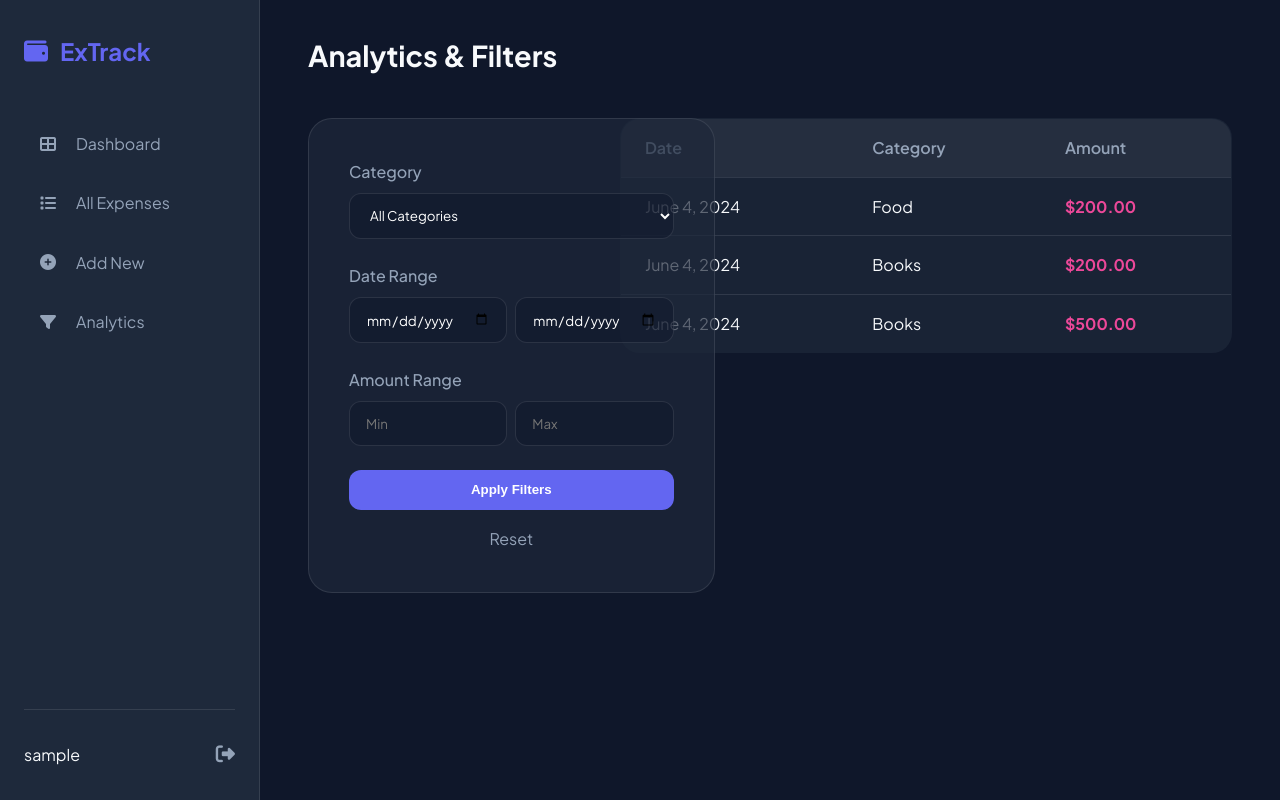
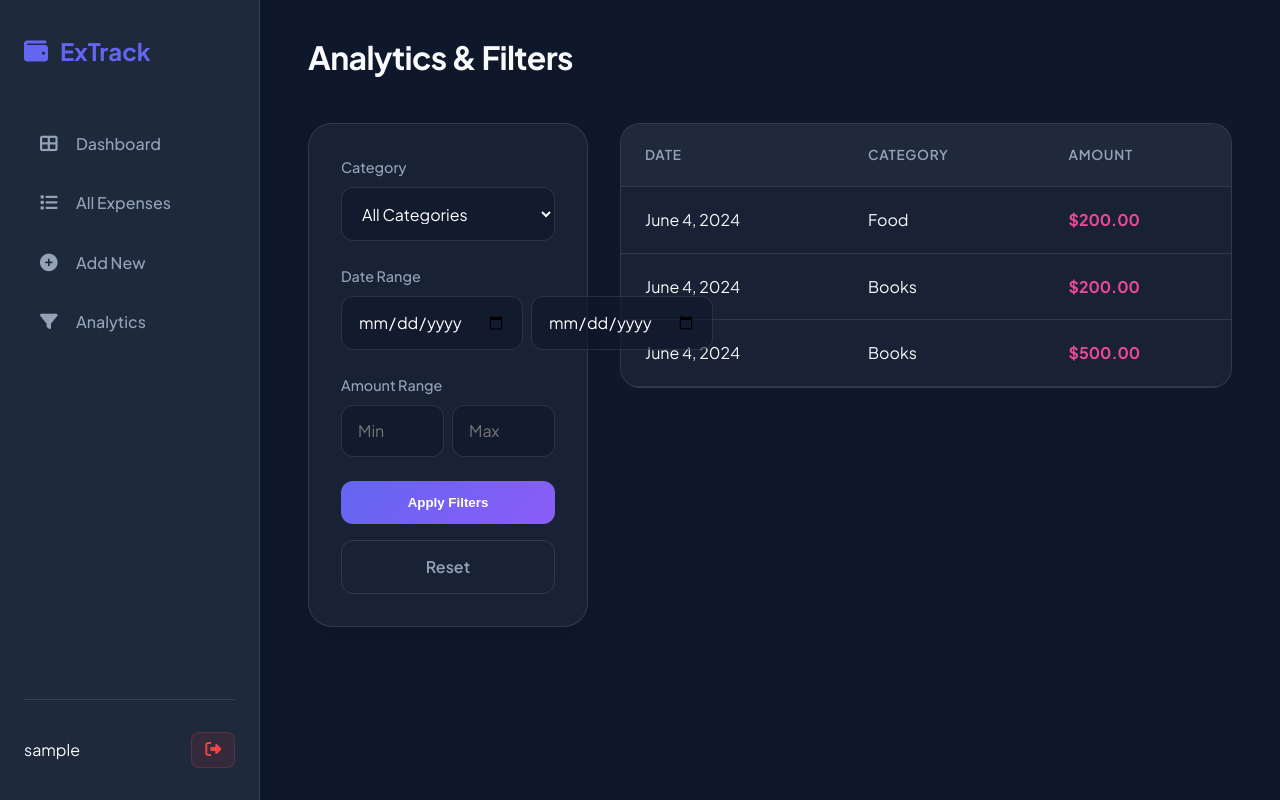
Before and after one commit to sujeetmadihalli/ExpenseTracker, a Django app: page /app/filter/ in a window 1280 px wide. Run offline with Django 3.2, Linux system fonts and the light colour scheme; the visitor is signed in with stand-in values (Sample User, id 1); data comes from the database, SQL or seed files in the repository.

Commit message:
feat: Mobile-first responsive UI overhaul and interactive styling

```diff
--- a/expenses/static/expenses/css/styles.css
+++ b/expenses/static/expenses/css/styles.css
@@ -1,3 +1,4 @@
+/* Base and Reset */
 :root {
     --primary: #6366f1;
     --primary-hover: #4f46e5;
@@ -9,265 +10,107 @@
     --text-dim: #94a3b8;
     --accent: #ec4899;
 }
+* { box-sizing: border-box; margin: 0; padding: 0; }
+body { font-family: 'Plus Jakarta Sans', sans-serif; background-color: var(--bg-dark); color: var(--text-main); line-height: 1.6; overflow-x: hidden; }
 
-* {
-    box-sizing: border-box;
-    margin: 0;
-    padding: 0;
+/* Animations */
+.fade-in { animation: fadeIn 0.4s ease-out forwards; }
+@keyframes fadeIn { from { opacity: 0; transform: translateY(10px); } to { opacity: 1; transform: translateY(0); } }
+
+/* App Wrapper */
+.app-wrapper { display: flex; min-height: 100vh; position: relative; }
+
+/* Mobile Header */
+.mobile-header { display: none; padding: 1.25rem 1.5rem; background: var(--sidebar-bg); border-bottom: 1px solid var(--glass-border); align-items: center; justify-content: space-between; width: 100%; position: sticky; top: 0; z-index: 50; }
+.hamburger-btn { background: none; border: none; color: var(--text-main); font-size: 1.5rem; cursor: pointer; transition: color 0.3s; }
+.hamburger-btn:hover { color: var(--primary); }
+.logo { display: flex; align-items: center; gap: 0.75rem; font-size: 1.5rem; font-weight: 700; color: var(--primary); }
+
+/* Sidebar Component */
+.sidebar { width: 260px; background-color: var(--sidebar-bg); border-right: 1px solid var(--glass-border); display: flex; flex-direction: column; padding: 2rem 1.5rem; position: fixed; height: 100vh; z-index: 100; transition: transform 0.3s cubic-bezier(0.4, 0, 0.2, 1); }
+.desktop-logo { margin-bottom: 3rem; }
+.sidebar-close-btn { display: none; position: absolute; top: 1.5rem; right: 1.5rem; background: none; border: none; color: var(--text-dim); font-size: 1.5rem; cursor: pointer; }
+.sidebar nav ul { list-style: none; flex-grow: 1; }
+.nav-link { display: flex; align-items: center; gap: 1rem; color: var(--text-dim); text-decoration: none; padding: 0.8rem 1rem; border-radius: 12px; transition: all 0.3s ease; margin-bottom: 0.5rem; font-weight: 500; }
+.nav-link:hover { background: rgba(99, 102, 241, 0.1); color: var(--primary); transform: translateX(5px); }
+.nav-link i { width: 20px; font-size: 1.1rem; }
+
+/* Dark Overlay for Mobile */
+.sidebar-overlay { display: none; position: fixed; inset: 0; background: rgba(15, 23, 42, 0.8); backdrop-filter: blur(4px); z-index: 90; opacity: 0; transition: opacity 0.3s ease; }
+
+/* Main Content */
+.main-content { margin-left: 260px; flex: 1; padding: 2rem 3rem; transition: margin-left 0.3s; min-width: 0; }
+.main-content.full-width { margin-left: 0; }
+.top-bar { margin-bottom: 2.5rem; }
+.top-bar h1 { font-size: 2rem; font-weight: 700; letter-spacing: -0.02em; }
+
+/* Dashboard Cards */
+.stats-grid { display: grid; grid-template-columns: repeat(auto-fit, minmax(240px, 1fr)); gap: 1.5rem; margin-bottom: 2.5rem; }
+.stat-card { background: var(--card-bg); backdrop-filter: blur(12px); border: 1px solid var(--glass-border); padding: 1.5rem; border-radius: 20px; transition: transform 0.3s ease, box-shadow 0.3s ease; }
+.stat-card:hover { transform: translateY(-5px); box-shadow: 0 10px 30px rgba(0,0,0,0.3); }
+.stat-card.primary { background: linear-gradient(135deg, var(--primary), #8b5cf6); border: none; }
+.stat-card h3 { color: var(--text-dim); font-size: 0.85rem; text-transform: uppercase; letter-spacing: 0.05em; margin-bottom: 0.5rem; font-weight: 600; }
+.stat-card.primary h3 { color: rgba(255, 255, 255, 0.8); }
+.stat-value { font-size: 2.5rem; font-weight: 700; }
+
+/* Charts Area */
+.charts-grid { display: grid; grid-template-columns: 1fr 1fr; gap: 1.5rem; }
+.chart-container { background: var(--card-bg); padding: 1.5rem; border-radius: 20px; border: 1px solid var(--glass-border); position: relative; width: 100%; min-height: 300px; }
+.chart-container h3 { margin-bottom: 1.5rem; font-size: 1.1rem; color: var(--text-dim); font-weight: 600; }
+
+/* Responsive Tables */
+.table-responsive { width: 100%; overflow-x: auto; background: var(--card-bg); border-radius: 20px; border: 1px solid var(--glass-border); -webkit-overflow-scrolling: touch; }
+.expense-list { width: 100%; min-width: 600px; border-collapse: collapse; }
+.expense-list th, .expense-list td { padding: 1.25rem 1.5rem; text-align: left; border-bottom: 1px solid var(--glass-border); white-space: nowrap; }
+.expense-list th { background: rgba(255, 255, 255, 0.03); color: var(--text-dim); font-weight: 600; text-transform: uppercase; font-size: 0.85rem; letter-spacing: 0.05em; }
+.amount-cell { font-weight: 700; color: var(--accent); }
+
+/* Forms & Filters */
+.glass-form { background: var(--card-bg); padding: 2rem; border-radius: 24px; border: 1px solid var(--glass-border); width: 100%; box-shadow: 0 10px 30px rgba(0,0,0,0.1); }
+.form-group { margin-bottom: 1.5rem; }
+label { display: block; margin-bottom: 0.5rem; color: var(--text-dim); font-weight: 500; font-size: 0.9rem; }
+input, select { width: 100%; padding: 0.9rem 1rem; background: rgba(15, 23, 42, 0.6); border: 1px solid var(--glass-border); border-radius: 12px; color: white; font-family: inherit; transition: all 0.3s; font-size: 1rem; }
+input:focus, select:focus { outline: none; border-color: var(--primary); box-shadow: 0 0 0 3px rgba(99,102,241,0.2); }
+.btn-primary { background: linear-gradient(135deg, var(--primary), #8b5cf6); color: white; padding: 0.9rem 1.5rem; border: none; border-radius: 12px; font-weight: 600; cursor: pointer; transition: all 0.3s; width: 100%; display: inline-block; text-align: center; }
+.btn-primary:hover { box-shadow: 0 4px 15px rgba(99, 102, 241, 0.5); transform: translateY(-2px); }
+.btn-secondary { background: transparent; color: var(--text-dim); padding: 0.8rem 1.5rem; border: 1px solid var(--glass-border); border-radius: 12px; font-weight: 600; cursor: pointer; transition: all 0.3s; text-decoration: none; text-align: center; display: inline-block; }
+.btn-secondary:hover { background: rgba(255,255,255,0.05); color: white; }
+
+/* User Menu */
+.user-menu { margin-top: auto; padding-top: 2rem; border-top: 1px solid var(--glass-border); }
+.user-info { display: flex; align-items: center; justify-content: space-between; }
+.logout-btn { background: rgba(239, 68, 68, 0.1); border: 1px solid rgba(239, 68, 68, 0.2); border-radius: 8px; color: #ef4444; cursor: pointer; font-size: 1rem; transition: all 0.3s; padding: 0.5rem 0.8rem; }
+.logout-btn:hover { background: #ef4444; color: white; }
+
+/* --- RESPONSIVE MEDIA QUERIES --- */
+@media (max-width: 1024px) {
+    .charts-grid { grid-template-columns: 1fr; }
+    .main-content { padding: 2rem; }
 }
 
-body {
-    font-family: 'Plus Jakarta Sans', sans-serif;
-    background-color: var(--bg-dark);
-    color: var(--text-main);
-    line-height: 1.6;
+@media (max-width: 768px) {
+    .app-wrapper { flex-direction: column; }
+
+    /* Reveal Mobile Header */
+    .mobile-header { display: flex; }
+
+    /* Off-Canvas Sidebar */
+    .sidebar { transform: translateX(-100%); width: 280px; box-shadow: 5px 0 25px rgba(0,0,0,0.5); }
+    .sidebar.active { transform: translateX(0); }
+    .sidebar-close-btn { display: block; }
+    .desktop-logo { display: none; }
+    .sidebar-overlay.active { display: block; opacity: 1; pointer-events: auto; }
+
+    /* Free up Main Content */
+    .main-content { margin-left: 0; padding: 1.5rem 1rem; }
+    .main-content.full-width { padding: 1.5rem 1rem; }
+
+    /* Filters Form Layout */
+    .filter-sidebar { position: static; margin-bottom: 2rem; }
 }
 
-.app-wrapper {
-    display: flex;
-    min-height: 100vh;
+@media (max-width: 480px) {
+    .stats-grid { grid-template-columns: 1fr; }
+    .stat-value { font-size: 2rem; }
+    .glass-form { padding: 1.5rem; }
 }
-
-/* Sidebar Styling */
-.sidebar {
-    width: 260px;
-    background-color: var(--sidebar-bg);
-    border-right: 1px solid var(--glass-border);
-    display: flex;
-    flex-direction: column;
-    padding: 2rem 1.5rem;
-    position: fixed;
-    height: 100vh;
-}
-
-.logo {
-    display: flex;
-    align-items: center;
-    gap: 0.75rem;
-    font-size: 1.5rem;
-    font-weight: 700;
-    color: var(--primary);
-    margin-bottom: 3rem;
-}
-
-.sidebar nav ul {
-    list-style: none;
-}
-
-.nav-link {
-    display: flex;
-    align-items: center;
-    gap: 1rem;
-    color: var(--text-dim);
-    text-decoration: none;
-    padding: 0.8rem 1rem;
-    border-radius: 12px;
-    transition: all 0.3s ease;
-    margin-bottom: 0.5rem;
-}
-
-.nav-link:hover {
-    background: rgba(99, 102, 241, 0.1);
-    color: var(--primary);
-    transform: translateX(5px);
-}
-
-.nav-link i {
-    width: 20px;
-}
-
-/* Main Content area */
-.main-content {
-    margin-left: 260px;
-    flex: 1;
-    padding: 2rem 3rem;
-    transition: margin-left 0.3s;
-}
-
-.main-content.full-width {
-    margin-left: 0;
-}
-
-.top-bar {
-    margin-bottom: 2.5rem;
-}
-
-.top-bar h1 {
-    font-size: 1.8rem;
-    font-weight: 700;
-}
-
-/* Dashboard Cards */
-.stats-grid {
-    display: grid;
-    grid-template-columns: repeat(auto-fit, minmax(240px, 1fr));
-    gap: 1.5rem;
-    margin-bottom: 2.5rem;
-}
-
-.stat-card {
-    background: var(--card-bg);
-    backdrop-filter: blur(12px);
-    border: 1px solid var(--glass-border);
-    padding: 1.5rem;
-    border-radius: 20px;
-    transition: transform 0.3s ease;
-}
-
-.stat-card:hover {
-    transform: translateY(-5px);
-}
-
-.stat-card.primary {
-    background: linear-gradient(135deg, var(--primary), #8b5cf6);
-}
-
-.stat-card h3 {
-    color: var(--text-dim);
-    font-size: 0.9rem;
-    text-transform: uppercase;
-    letter-spacing: 0.05em;
-    margin-bottom: 0.5rem;
-}
-
-.stat-card.primary h3 {
-    color: rgba(255, 255, 255, 0.8);
-}
-
-.stat-value {
-    font-size: 2rem;
-    font-weight: 700;
-}
-
-/* Charts Grid */
-.charts-grid {
-    display: grid;
-    grid-template-columns: 1fr 1fr;
-    gap: 1.5rem;
-}
-
-.chart-container {
-    background: var(--card-bg);
-    padding: 1.5rem;
-    border-radius: 20px;
-    border: 1px solid var(--glass-border);
-}
-
-.chart-container h3 {
-    margin-bottom: 1rem;
-    font-size: 1.1rem;
-    color: var(--text-dim);
-}
-
-/* Tables & Lists */
-.expense-list {
-    background: var(--card-bg);
-    border-radius: 20px;
-    border: 1px solid var(--glass-border);
-    overflow: hidden;
-    width: 100%;
-    border-collapse: collapse;
-}
-
-.expense-list th, .expense-list td {
-    padding: 1rem 1.5rem;
-    text-align: left;
-    border-bottom: 1px solid var(--glass-border);
-}
-
-.expense-list th {
-    background: rgba(255, 255, 255, 0.05);
-    color: var(--text-dim);
-    font-weight: 600;
-}
-
-.amount-cell {
-    font-weight: 700;
-    color: var(--accent);
-}
-
-/* Forms */
-.glass-form {
-    background: var(--card-bg);
-    padding: 2.5rem;
-    border-radius: 24px;
-    border: 1px solid var(--glass-border);
-    max-width: 600px;
-    margin: 0 auto;
-}
-
-.form-group {
-    margin-bottom: 1.5rem;
-}
-
-label {
-    display: block;
-    margin-bottom: 0.5rem;
-    color: var(--text-dim);
-    font-weight: 500;
-}
-
-input, select {
-    width: 100%;
-    padding: 0.8rem 1rem;
-    background: rgba(15, 23, 42, 0.5);
-    border: 1px solid var(--glass-border);
-    border-radius: 12px;
-    color: white;
-    font-family: inherit;
-    transition: border-color 0.3s;
-}
-
-input:focus {
-    outline: none;
-    border-color: var(--primary);
-}
-
-.btn-primary {
-    background: var(--primary);
-    color: white;
-    padding: 0.8rem 1.5rem;
-    border: none;
-    border-radius: 12px;
-    font-weight: 600;
-    cursor: pointer;
-    transition: all 0.3s;
-    width: 100%;
-}
-
-.btn-primary:hover {
-    background: var(--primary-hover);
-    box-shadow: 0 4px 15px rgba(99, 102, 241, 0.4);
-}
-
-/* User Menu */
-.user-menu {
-    margin-top: auto;
-    padding-top: 2rem;
-    border-top: 1px solid var(--glass-border);
-}
-
-.user-info {
-    display: flex;
-    align-items: center;
-    justify-content: space-between;
-}
-
-.logout-btn {
-    background: transparent;
-    border: none;
-    color: var(--text-dim);
-    cursor: pointer;
-    font-size: 1.2rem;
-    transition: color 0.3s;
-}
-
-.logout-btn:hover {
-    color: var(--accent);
-}
-
-@media (max-width: 1024px) {
-    .charts-grid {
-        grid-template-columns: 1fr;
-    }
-}
--- a/expenses/templates/expenses/base.html
+++ b/expenses/templates/expenses/base.html
@@ -3,7 +3,7 @@
 <head>
     <meta charset="UTF-8">
     <meta name="viewport" content="width=device-width, initial-scale=1.0">
-    <title>ExpenseTracker | Personal Finance</title>
+    <title>ExpenseTracker | Premium Finance</title>
     {% load static %}
     <link rel="stylesheet" href="{% static 'expenses/css/styles.css' %}">
     <link href="https://fonts.googleapis.com/css2?family=Plus+Jakarta+Sans:wght@400;500;600;700&display=swap" rel="stylesheet">
@@ -12,12 +12,30 @@
 <body class="dark-theme">
     <div class="app-wrapper">
         {% if user.is_authenticated %}
-        <aside class="sidebar">
+
+        <!-- Mobile Header -->
+        <header class="mobile-header">
             <div class="logo">
                 <i class="fas fa-wallet"></i>
                 <span>ExTrack</span>
             </div>
-            <nav>
+            <button id="sidebarToggle" class="hamburger-btn">
+                <i class="fas fa-bars"></i>
+            </button>
+        </header>
+
+        <!-- Sidebar Overlay (for clicking out) -->
+        <div id="sidebarOverlay" class="sidebar-overlay"></div>
+
+        <aside class="sidebar" id="sidebar">
+            <button id="sidebarClose" class="sidebar-close-btn">
+                <i class="fas fa-times"></i>
+            </button>
+            <div class="logo desktop-logo">
+                <i class="fas fa-wallet"></i>
+                <span>ExTrack</span>
+            </div>
+            <nav class="sidebar-nav">
                 <ul>
                     <li><a href="{% url 'dashboard' %}" class="nav-link"><i class="fas fa-th-large"></i> Dashboard</a></li>
                     <li><a href="{% url 'list_expenses' %}" class="nav-link"><i class="fas fa-list"></i> All Expenses</a></li>
@@ -41,11 +59,29 @@
             <header class="top-bar">
                 <h1>{% block header %}Overview{% endblock %}</h1>
             </header>
-            <section class="content-area">
+            <section class="content-area fade-in">
                 {% block content %}{% endblock %}
             </section>
         </main>
     </div>
+
     <script src="{% static 'expenses/js/scripts.js' %}"></script>
+    <script>
+        document.addEventListener('DOMContentLoaded', () => {
+            const sidebar = document.getElementById('sidebar');
+            const toggle = document.getElementById('sidebarToggle');
+            const closeBtn = document.getElementById('sidebarClose');
+            const overlay = document.getElementById('sidebarOverlay');
+
+            function toggleSidebar() {
+                sidebar.classList.toggle('active');
+                overlay.classList.toggle('active');
+            }
+
+            if (toggle) toggle.addEventListener('click', toggleSidebar);
+            if (closeBtn) closeBtn.addEventListener('click', toggleSidebar);
+            if (overlay) overlay.addEventListener('click', toggleSidebar);
+        });
+    </script>
 </body>
 </html>
--- a/expenses/templates/expenses/filter_expenses.html
+++ b/expenses/templates/expenses/filter_expenses.html
@@ -37,7 +37,7 @@
     </aside>
 
     <div class="results-area">
-        <div class="table-card">
+        <div class="table-responsive">
             <table class="expense-list">
                 <thead>
                     <tr>
--- a/expenses/templates/expenses/list_expenses.html
+++ b/expenses/templates/expenses/list_expenses.html
@@ -3,7 +3,7 @@
 {% block header %}Recent Expenses{% endblock %}
 
 {% block content %}
-<div class="table-card">
+<div class="table-responsive">
     <table class="expense-list">
         <thead>
             <tr>
```
